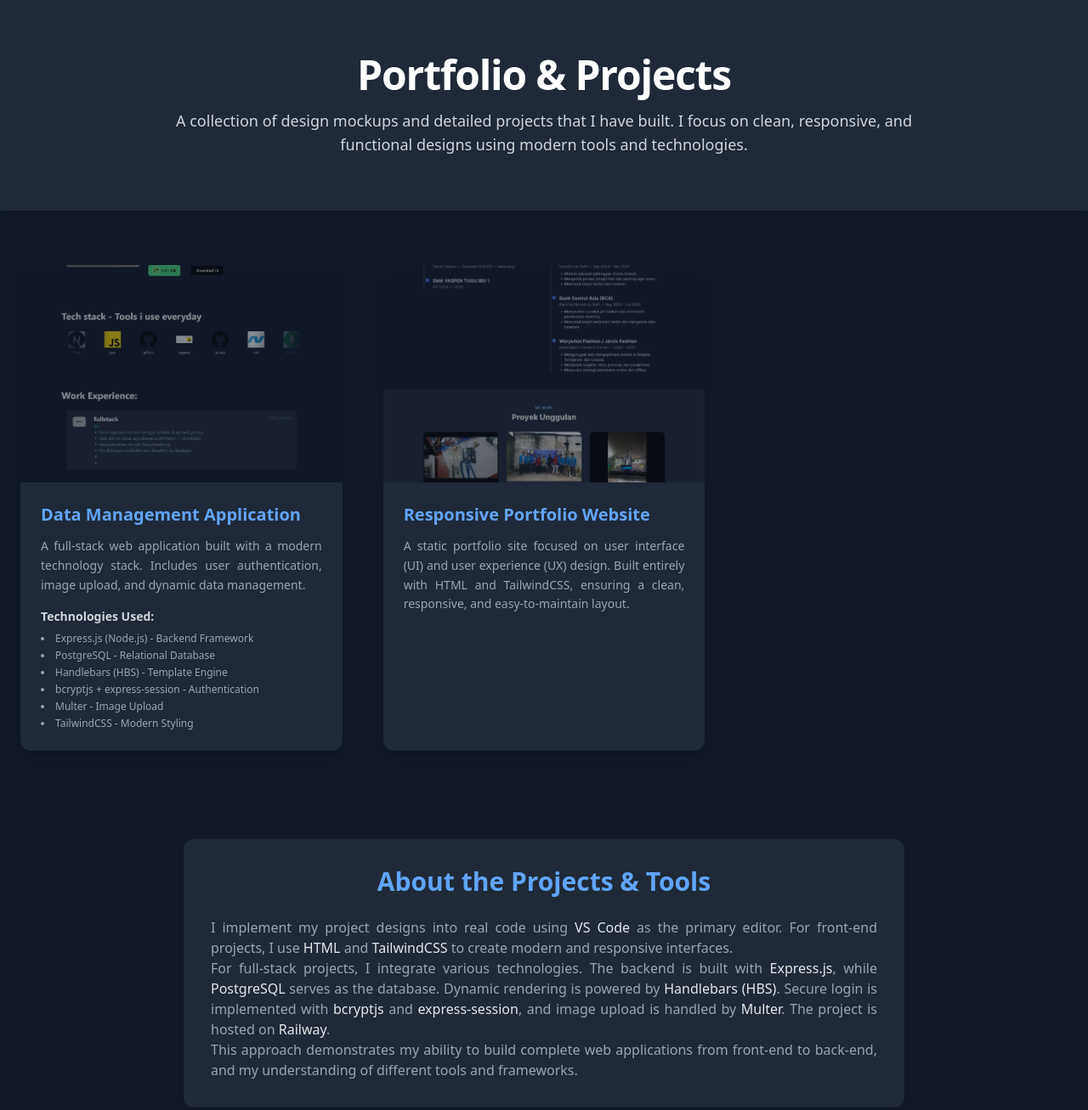
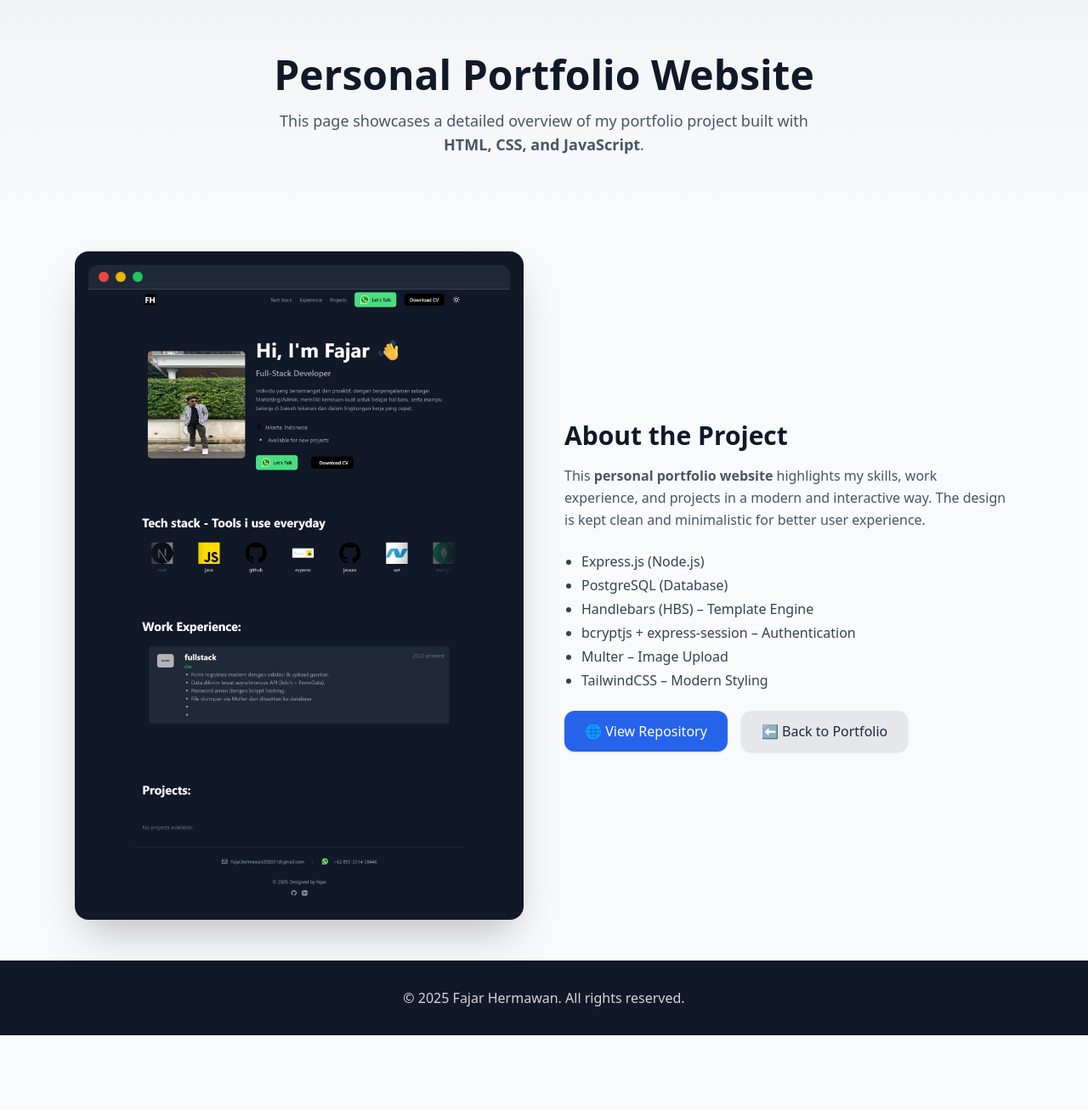
Before and after one commit to FajarHermawn/portofolio1, a plain HTML site: page portfolio-designs.html in a window 1280 px wide. Shown: the top 1307 px of the page at 85% size. After the commit the page ends 1219 px from the top, so only its background shows below. Drawn offline with nearby package versions, Linux system fonts and the light colour scheme.

Commit message:
Add files via upload

```diff
--- a/portfolio-designs.html
+++ b/portfolio-designs.html
@@ -3,117 +3,90 @@
   <head>
     <meta charset="UTF-8" />
     <meta name="viewport" content="width=device-width, initial-scale=1.0" />
-  <title>Fajar Hermawan - Portfolio Design</title>
-  <link rel="preconnect" href="https://fonts.googleapis.com" />
-  <link rel="preconnect" href="https://fonts.gstatic.com" crossorigin />
-  <link
-    href="https://fonts.googleapis.com/css2?family=Inter:wght@400;500;600;700;800&display=swap"
-    rel="stylesheet"
-  />
+    <title>Project Detail - Fajar's Portfolio</title>
+
+    <!-- Tailwind CSS -->
     <script src="https://cdn.tailwindcss.com"></script>
+    <!-- AOS Animation -->
+    <link href="https://unpkg.com/aos@2.3.1/dist/aos.css" rel="stylesheet" />
   </head>
-<body class="bg-gray-900 text-gray-200 min-h-screen font-sans">
+  <body class="bg-gray-50 text-gray-900 font-inter">
 
-  <!-- Header -->
-  <header class="bg-gray-800 p-10 md:p-16 text-center shadow-md">
-    <div class="container mx-auto max-w-5xl">
-      <h1 class="text-4xl lg:text-5xl font-extrabold tracking-tight text-white">
-        Portfolio & Projects
-      </h1>
-      <p class="mt-4 max-w-4xl mx-auto text-gray-300 text-base lg:text-lg leading-relaxed">
-        A collection of design mockups and detailed projects that I have built.
-        I focus on clean, responsive, and functional designs using modern tools and technologies.
+    <!-- Hero Section -->
+    <section class="py-16 bg-gradient-to-b from-gray-100 to-gray-50 text-center">
+      <h2 class="text-4xl md:text-5xl font-bold text-gray-900 mb-4">
+        Personal Portfolio Website
+      </h2>
+      <p class="text-lg text-gray-600 max-w-2xl mx-auto">
+        This page showcases a detailed overview of my portfolio project built with
+        <span class="font-semibold">HTML, CSS, and JavaScript</span>.
       </p>
+    </section>
+
+    <!-- Project Detail -->
+    <section
+      id="detail"
+      class="max-w-6xl mx-auto py-12 px-6 grid md:grid-cols-2 gap-12 items-center"
+    >
+      <!-- Mockup -->
+      <div data-aos="fade-right">
+        <div class="bg-gray-900 rounded-2xl shadow-2xl p-4">
+          <div class="bg-gray-800 rounded-t-xl flex items-center px-3 py-2 space-x-2">
+            <span class="w-3 h-3 rounded-full bg-red-500"></span>
+            <span class="w-3 h-3 rounded-full bg-yellow-500"></span>
+            <span class="w-3 h-3 rounded-full bg-green-500"></span>
           </div>
-  </header>
-
-  <!-- Projects -->
-  <main class="container mx-auto px-6 py-16 grid gap-12 md:grid-cols-2 lg:grid-cols-3">
-
-    <!-- Project 1 -->
-    <div class="bg-gray-800 rounded-xl shadow-lg overflow-hidden transform hover:scale-[1.02] transition-transform duration-500">
-      <div class="relative w-full h-64 overflow-hidden">
           <img
             src="assets/img/Screenshot_11-8-2025_181342_localhost.jpeg"
-          onerror="this.onerror=null;this.src='https://placehold.co/800x600/1e293b/d1d5db?text=DATA+MANAGEMENT+APP';"
-          alt="Data Management Application"
-          class="absolute inset-0 w-full h-full object-cover"
+            alt="Website Preview"
+            class="rounded-b-xl border-t border-gray-700"
           />
-        <div class="absolute inset-0 bg-gray-900/50"></div>
-      </div>
-      <div class="p-6">
-        <h2 class="text-xl font-bold mb-3 text-blue-400">Data Management Application</h2>
-        <p class="text-gray-400 mb-4 leading-relaxed text-sm text-justify">
-          A full-stack web application built with a modern technology stack.
-          Includes user authentication, image upload, and dynamic data management.
-        </p>
-        <div class="mt-4">
-          <h3 class="font-bold text-gray-300 text-sm mb-2">Technologies Used:</h3>
-          <ul class="list-disc list-inside space-y-1 text-gray-400 text-xs">
-            <li>Express.js (Node.js) - Backend Framework</li>
-            <li>PostgreSQL - Relational Database</li>
-            <li>Handlebars (HBS) - Template Engine</li>
-            <li>bcryptjs + express-session - Authentication</li>
-            <li>Multer - Image Upload</li>
-            <li>TailwindCSS - Modern Styling</li>
-          </ul>
-        </div>
         </div>
       </div>
 
-    <!-- Project 2 -->
-    <div class="bg-gray-800 rounded-xl shadow-lg overflow-hidden transform hover:scale-[1.02] transition-transform duration-500">
-      <div class="relative w-full h-64 overflow-hidden">
-        <img
-          src="assets/img/Screenshot_11-8-2025_181016_fajarhermawann.netlify.app.jpeg"
-          onerror="this.onerror=null;this.src='https://placehold.co/800x600/1e293b/d1d5db?text=RESPONSIVE+PORTFOLIO+SITE';"
-          alt="Responsive Portfolio Website"
-          class="absolute inset-0 w-full h-full object-cover"
-        />
-        <div class="absolute inset-0 bg-gray-900/50"></div>
+      <!-- Project Info -->
+      <div data-aos="fade-left">
+        <h3 class="text-3xl font-semibold mb-4">About the Project</h3>
+        <p class="text-gray-600 leading-relaxed mb-6">
+          This <strong>personal portfolio website</strong> highlights my skills,
+          work experience, and projects in a modern and interactive way.
+          The design is kept clean and minimalistic for better user experience.
+        </p>
+        <ul class="list-disc pl-5 text-gray-700 mb-6 space-y-1">
+          <li>Express.js (Node.js)</li>
+          <li>PostgreSQL (Database)</li>
+          <li>Handlebars (HBS) – Template Engine</li>
+          <li>bcryptjs + express-session – Authentication</li>
+          <li>Multer – Image Upload</li>
+          <li>TailwindCSS – Modern Styling</li>
+        </ul>
+        <div class="flex flex-wrap gap-4">
+          <a
+            href="https://github.com/FajarHermawn/final-taskdw"
+            target="_blank"
+            class="px-6 py-3 rounded-xl bg-blue-600 text-white shadow hover:bg-blue-700 transition"
+          >
+            🌐 View Repository
+          </a>
+          <a
+            href="index.html"
+            class="px-6 py-3 rounded-xl bg-gray-200 text-gray-800 shadow hover:bg-gray-300 transition"
+          >
+            ⬅ Back to Portfolio
+          </a>
         </div>
-      <div class="p-6">
-        <h2 class="text-xl font-bold mb-3 text-blue-400">Responsive Portfolio Website</h2>
-        <p class="text-gray-400 mb-4 leading-relaxed text-sm text-justify">
-          A static portfolio site focused on user interface (UI) and user experience (UX) design.
-          Built entirely with HTML and TailwindCSS, ensuring a clean, responsive, and easy-to-maintain layout.
-        </p>
-      </div>
-    </div>
-
-  </main>
-
-  <!-- About Project & Tools -->
-  <section class="max-w-4xl mx-auto mt-10 mb-16 px-6">
-    <div class="bg-gray-800 p-8 rounded-xl shadow-lg">
-      <h3 class="text-3xl font-bold mb-6 text-center text-blue-400">About the Projects & Tools</h3>
-      <article class="prose max-w-full mx-auto text-justify text-gray-400">
-        <p>
-          I implement my project designs into real code using <span class="text-gray-200">VS Code</span> as the primary editor.
-          For front-end projects, I use <span class="text-gray-200">HTML</span> and <span class="text-gray-200">TailwindCSS</span>
-          to create modern and responsive interfaces.
-        </p>
-        <p>
-          For full-stack projects, I integrate various technologies.
-          The backend is built with <span class="text-gray-200">Express.js</span>,
-          while <span class="text-gray-200">PostgreSQL</span> serves as the database.
-          Dynamic rendering is powered by <span class="text-gray-200">Handlebars (HBS)</span>.
-          Secure login is implemented with <span class="text-gray-200">bcryptjs</span> and <span class="text-gray-200">express-session</span>,
-          and image upload is handled by <span class="text-gray-200">Multer</span>.
-          The project is hosted on <span class="text-gray-200">Railway</span>.
-        </p>
-        <p>
-          This approach demonstrates my ability to build complete web applications from front-end to back-end,
-          and my understanding of different tools and frameworks.
-        </p>
-      </article>
       </div>
     </section>
 
     <!-- Footer -->
-  <footer class="text-center text-gray-500 text-sm py-6 border-t border-gray-700">
-    <p>&copy; 2025 Fajar Hermawan. All rights reserved.</p>
+    <footer class="bg-gray-900 text-gray-300 py-8 text-center">
+      <p>© 2025 Fajar Hermawan. All rights reserved.</p>
     </footer>
 
+    <!-- AOS Script -->
+    <script src="https://unpkg.com/aos@2.3.1/dist/aos.js"></script>
+    <script>
+      AOS.init({ duration: 1000, once: true });
+    </script>
   </body>
 </html>
```
Lines whose indentation alone changed are shown as unchanged.
